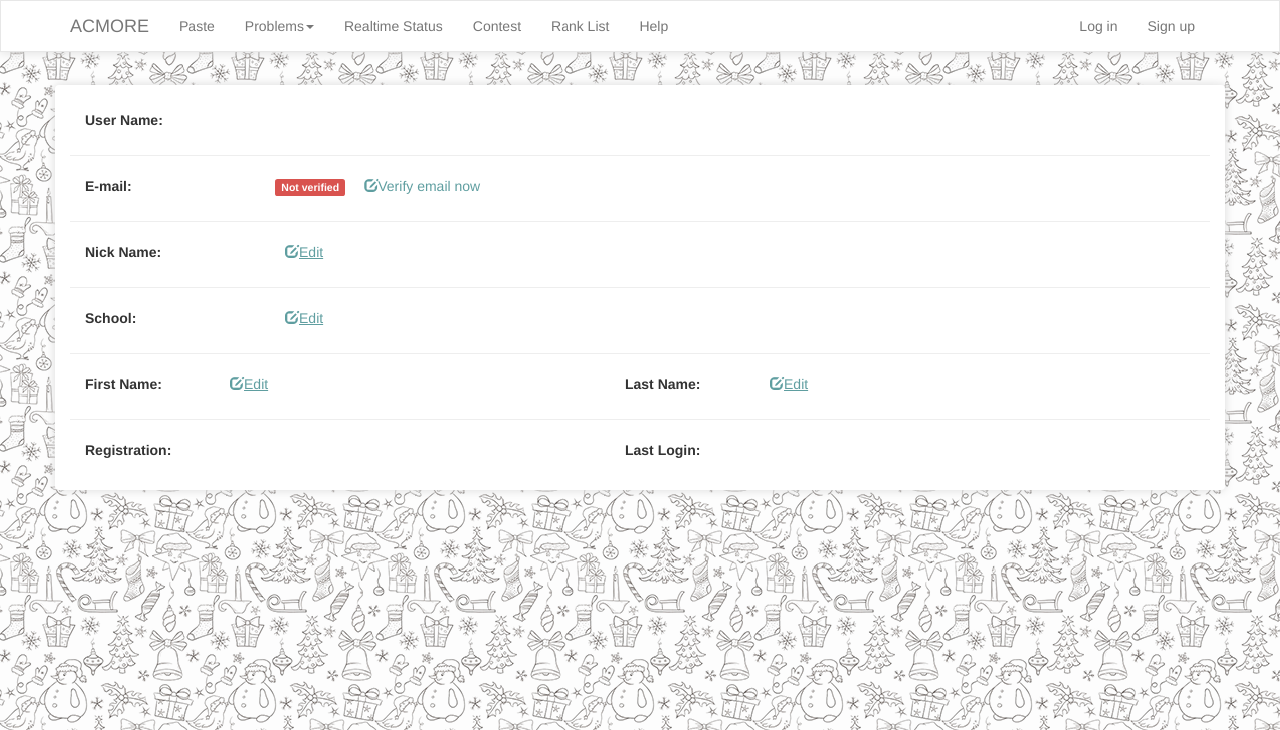
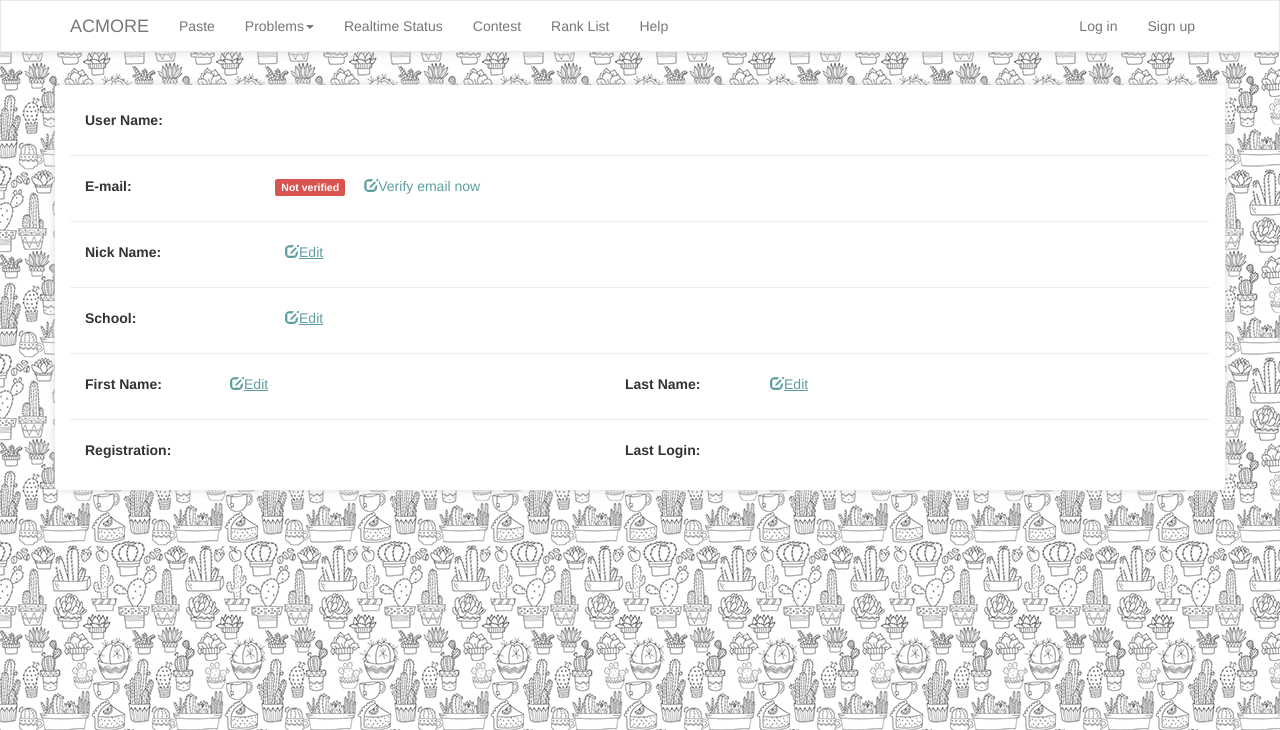
Before and after one commit to 01viniciusmelo/AcmoreWeb, a Django app: template apps/account/templates/user-center.html in a window 1280 px wide. Shown: the top 730 px of the page. Run offline with Django 3.2, Linux system fonts and the light colour scheme; the template is opened without the code that fills it, so the values that code supplies are empty; some libraries are stand-ins or nearby versions.

Commit message:
change bg

```diff
--- a/templates/base.html
+++ b/templates/base.html
@@ -20,6 +20,7 @@
     {% block style %}
 
     {% endblock %}
+{% load staticfiles %}
 <style>
 .bg {
     position: fixed;
@@ -37,7 +38,7 @@ header{
     border-radius: 0!important;
 }
 body{
-    background: url("https://source.droomo.top/static/img/bg.png");
+    background: url("{% static '/img/bg-2.png' %}");
 }
 .wrapper{
     position: relative;
@@ -244,7 +245,7 @@ function getMessage() {
         }
     });
 }
-setInterval("getMessage()",3000);
+setInterval("getMessage()",10000);
 
 </script>
 </body>
```
Also changed, not shown: static/img/bg-2.png (added).
